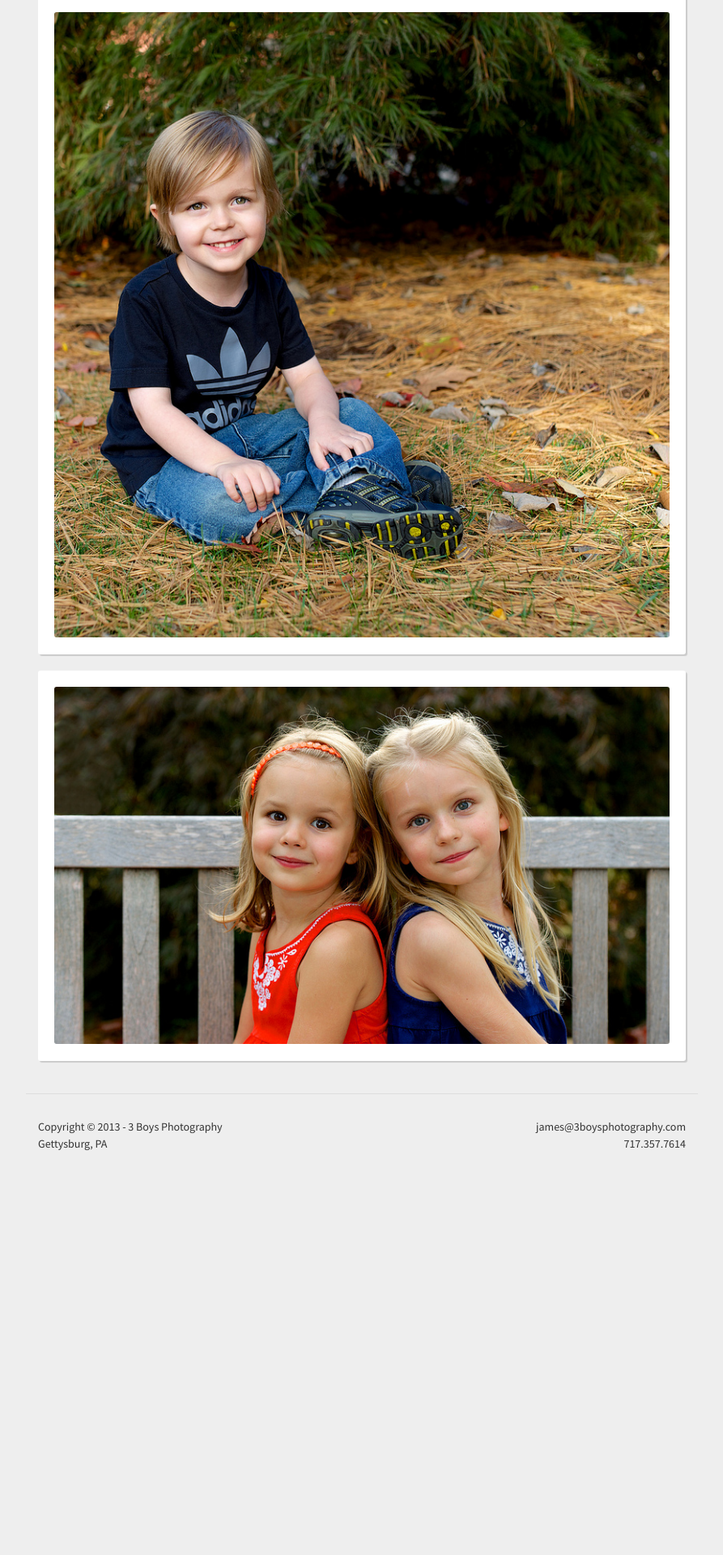
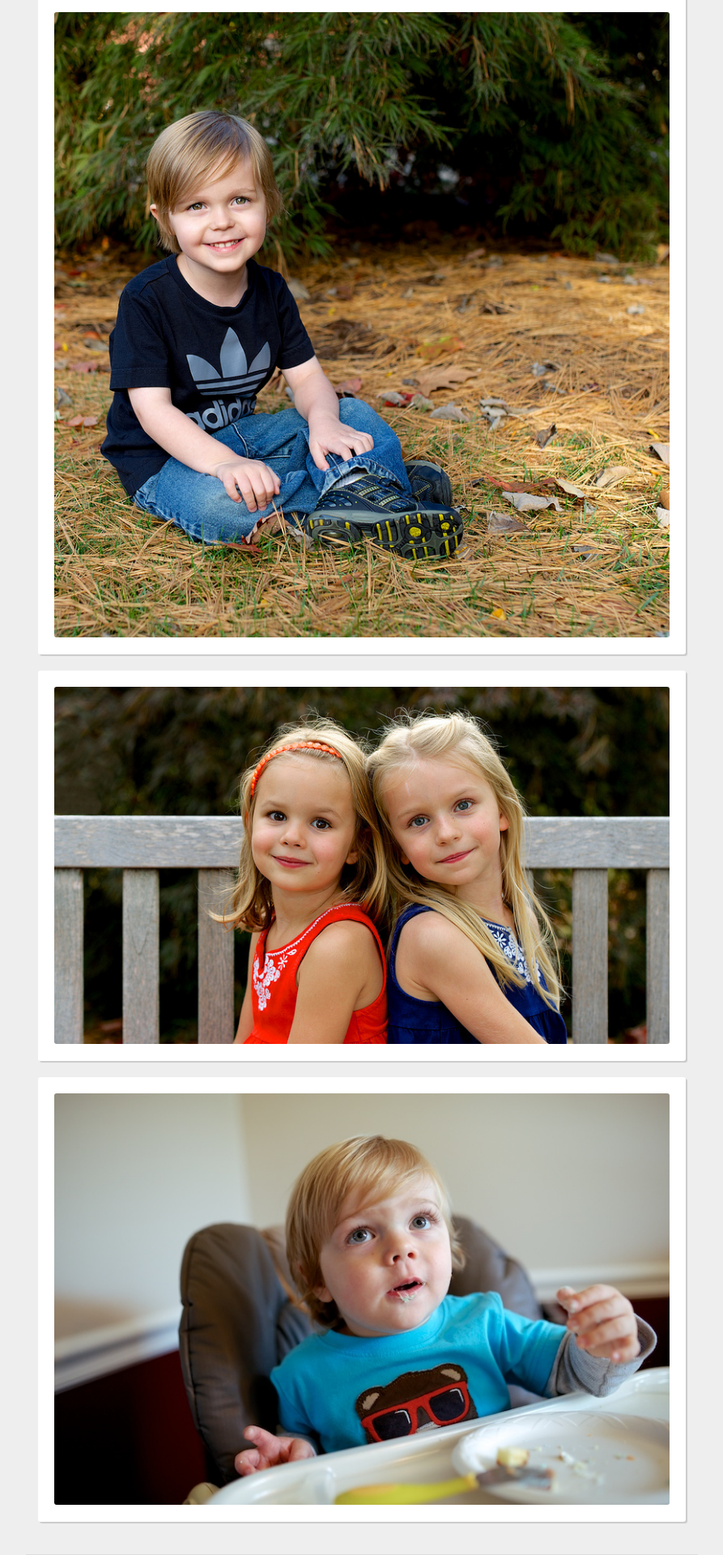
Before and after one commit to 3boysphotography/3boysphotography.github.io, a Jekyll site: the page built from portfolio/index.md, in a window 1280 px wide. Shown: the part 4480-6400 px from the top of the page at 81% size, without its empty margins (193-1086 px from the left). Built offline with Jekyll 4.4.1, drawn with Linux system fonts in a browser that asks for light colours; Markdown is read by kramdown in place of the engine named in the settings; before the commit the page ends 5953 px from its top, so only the background shows below that.

Commit message:
Added test.jpg image

```diff
--- a/portfolio/index.md
+++ b/portfolio/index.md
@@ -9,4 +9,5 @@ images:
   - name: 9792806074_7ee7156d39_c.jpg
   - name: 10296388773_35db463ba4_c.jpg
   - name: 10301371154_c4ef71dbe0_c.jpg
+  - name: test.jpg
 ---
```
Also changed, not shown: img/portfolio/test.jpg (added).
